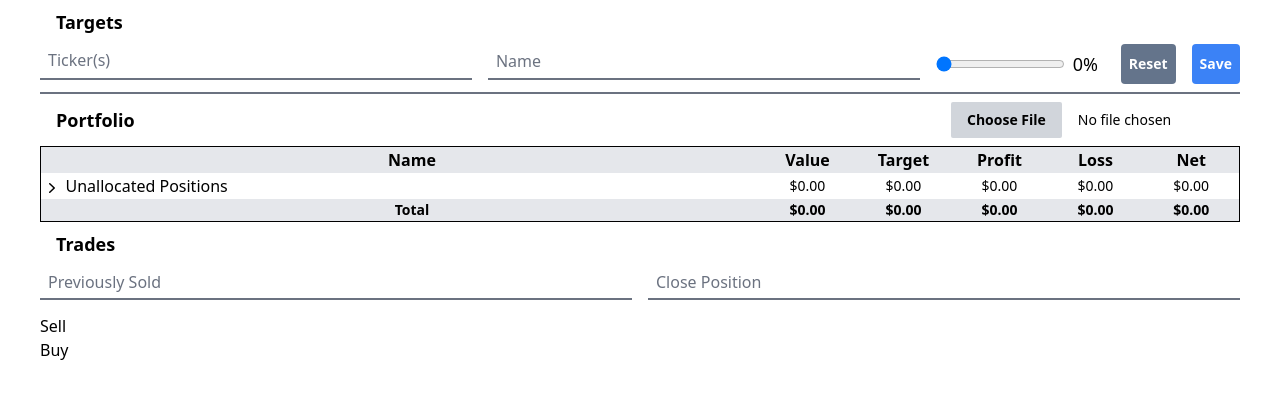
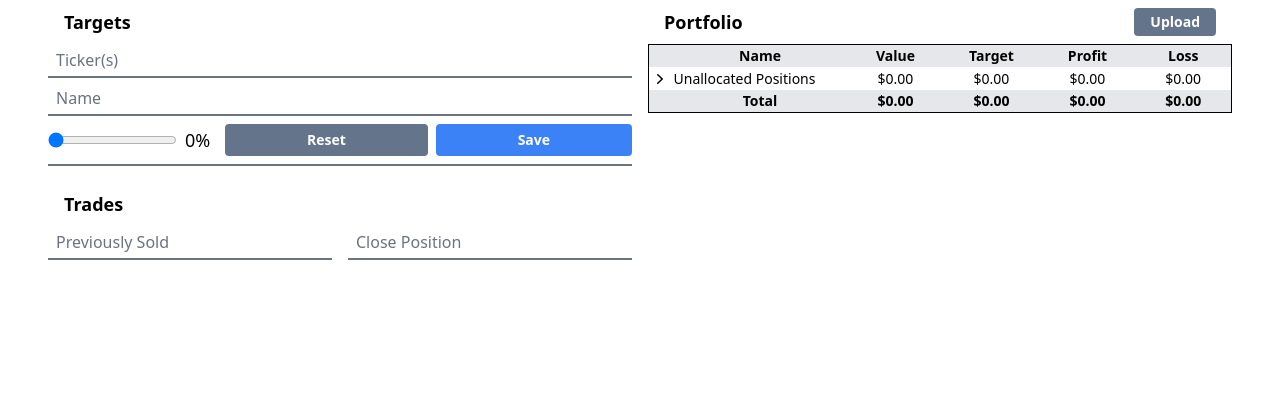
Before and after one commit to sbquinlan/portfolio_tlh, a React (Vite) app: page / in a window 1280 px wide. Shown: the top 398 px of the page. Built offline with nearby package versions, Linux system fonts and the light colour scheme.

Commit message:
Grid layout, trades table. need to move some things into the store and support direct indexing

```diff
--- a/src/App.tsx
+++ b/src/App.tsx
@@ -4,7 +4,7 @@ import TradeSection from './components/TradeSection';
 
 function App() {
   return (
-    <div className="container mx-auto px-10">
+    <div className="container grid grid-flow-row-dense lg:grid-cols-2 grid-cols-1 gap-4 mx-auto md:px-12 px-4">
       <TargetSection />
       <PositionSection  />
       <TradeSection />
--- a/src/components/AccountUpload.tsx
+++ b/src/components/AccountUpload.tsx
@@ -1,5 +1,5 @@
 import Papa from 'papaparse';
-import React from 'react';
+import React, { useRef } from 'react';
 
 import type { AccountPosition } from '../data/portfolio';
 
@@ -56,12 +56,21 @@ export default function AccountUpload({ onChange }: TProps) {
     );
     onChange(positions);
   }
+  const input_ref = useRef<HTMLInputElement>(null);
   return (
-    <input
-      className="block text-sm file:mr-4 file:py-2 file:px-4 file:rounded-sm file:border-0 file:text-sm file:font-semibold file:bg-gray-300 hover:file:bg-gray-200"
-      type="file"
-      accept="csv"
-      onChange={_onChange}
-    />
+    <span>
+      <input ref={input_ref}
+        className="hidden"
+        type="file"
+        accept="csv"
+        onChange={_onChange}
+      />
+      <button
+        className='bg-slate-500 hover:bg-blue-700 text-white text-sm font-semibold py-1 px-4 rounded'
+        onClick={() => { input_ref.current?.click() }}
+      >
+        Upload
+      </button>
+    </span>
   );
 }
--- a/src/components/PositionSection.tsx
+++ b/src/components/PositionSection.tsx
@@ -2,20 +2,16 @@ import { useAppDispatch } from '../data/store';
 import AccountUpload from './AccountUpload';
 import PositionTable from './PositionTable';
 import { loadPositions } from '../data/portfolio'
+import SectionCard from './SectionCard';
 
-type TProps = {
-};
-function PositionSection({ }: TProps) {
+type TProps = {};
+function PositionSection({}: TProps) {
 
   const dispatch = useAppDispatch();
   return (
-    <div>
-      <div className="flex flex-row items-center py-2 px-4">
-        <h1 className="flex-1 text-lg font-bold">Portfolio</h1>
-        <AccountUpload onChange={(p) => dispatch(loadPositions(p))} />
-      </div>
+    <SectionCard title='Portfolio' header={<AccountUpload onChange={(p) => dispatch(loadPositions(p))} />}>
       <PositionTable />
-    </div>
+    </SectionCard>
   );
 }
 export default PositionSection;
--- a/src/components/PositionTable.tsx
+++ b/src/components/PositionTable.tsx
@@ -1,30 +1,18 @@
-import React, { ReactNode } from 'react';
+import { Fragment } from 'react';
 
 import {
-  IKeyable,
   StringColumn,
   NumberColumn,
   TSortableTableChildProps,
   TSortableTableRowProps,
-  SortableTable
+  SortableTable,
+  MoneyColumn
 } from '../ui/SortableTable';
 import { DisplayTargetState } from '../data/display';
 import { AccountPosition } from '../data/portfolio';
 import formatDollas from '../lib/format_dollas';
 import { CollapsibleTable, TCollapsibleNestedChildProps } from '../ui/CollapsibleTable';
 import { useAppSelector } from '../data/store';
-class MoneyColumn<TRow extends IKeyable> extends NumberColumn<TRow> {
-  constructor(
-    label: string,
-    getValue: (r: TRow) => number,
-  ) {
-    super(label, getValue);
-  }
-
-  getFormattedValue(r: TRow): ReactNode {
-    return formatDollas(this.getValue(r));
-  }
-}
 
 const NESTED_COLUMNS = [
   new StringColumn<AccountPosition>(
@@ -43,10 +31,10 @@ const NESTED_COLUMNS = [
     'Loss',
     (r) => r.loss,
   ),
-  new MoneyColumn<AccountPosition>(
-    'Net',
-    (r) => r.loss + r.gain,
-  ),
+  // new MoneyColumn<AccountPosition>(
+  //   'Net',
+  //   (r) => r.loss + r.gain,
+  // ),
 ]
 
 function TargetTableRowFragment({
@@ -54,13 +42,13 @@ function TargetTableRowFragment({
   cols,
 }: TSortableTableRowProps<DisplayTargetState>) {
   return (
-    <React.Fragment>
+    <Fragment>
       {cols.map(c => (
         <td key={c.key} className={c.label === 'Name' ? 'max-w-0 truncate text-left' : 'text-center text-sm w-24'}>
           {c.getFormattedValue(row)}
         </td>
       ))}
-    </React.Fragment>
+    </Fragment>
   );
 }
 
@@ -86,7 +74,7 @@ function TargetTableFooter({
           )
         ))}
       </tr>
-  </tfoot>
+    </tfoot>
   )
 }
 
@@ -99,7 +87,7 @@ function PositionTableBody({
       {rows.map(r => (
         <tr key={r.key}>
           {cols.map(c => (
-            <td key={c.key} className={c.label === 'Symbol' ? 'max-w-0 truncate text-sm font-medium pl-2' : 'text-center text-xs w-24'}>
+            <td key={c.key} className={c.label === 'Symbol' ? 'max-w-0 truncate text-xs font-medium pl-2' : 'text-center text-xs w-24'}>
               {c.getFormattedValue(r)}
             </td>
           ))}
@@ -115,6 +103,7 @@ function NestedPositionTable({
   if (!row.holdings.length) return null;
   return (
     <SortableTable
+      className='table-auto w-full border-y border-black'
       rows={row.holdings}
       cols={NESTED_COLUMNS}
       bodyComponent={PositionTableBody}
@@ -122,8 +111,8 @@ function NestedPositionTable({
   )
 }
 
-type TProps = { };
-function PositionTable({  }: TProps) {
+type TProps = {};
+function PositionTable({}: TProps) {
   const { total_value, positions } = useAppSelector(({ targets, positions }) => {
     const all_targets = Object.values(targets)
     const portfolio_positions = all_targets.reduce<DisplayTargetState[]>(
@@ -173,15 +162,15 @@ function PositionTable({  }: TProps) {
       'Loss',
       (r) => r.holdings.reduce<number>((sum, p) => sum + p.loss, 0),
     ),
-    new MoneyColumn<DisplayTargetState>(
-      'Net',
-      (r) => r.holdings.reduce<number>((sum, p) => sum + p.loss + p.gain, 0),
-    ),
+    // new MoneyColumn<DisplayTargetState>(
+    //   'Net',
+    //   (r) => r.holdings.reduce<number>((sum, p) => sum + p.loss + p.gain, 0),
+    // ),
   ];
 
   return (
     <CollapsibleTable
-      className="table-auto w-full border border-black"
+      className="overflow-auto table-auto max-h-80 w-full text-sm border border-black"
       rows={positions}
       cols={TARGET_COLUMNS}
       fragmentComponent={TargetTableRowFragment}
--- /dev/null
+++ b/src/components/SectionCard.tsx
@@ -0,0 +1,20 @@
+import { PropsWithChildren } from "react";
+
+type TProps = {
+  title: string,
+  header?: React.ReactNode
+} & React.HTMLAttributes<HTMLDivElement>;
+function SectionCard({ className, title, header, children, ... rest }: PropsWithChildren<TProps>) {
+  return (
+    <div className={`flex flex-col ${className}`} {... rest}>
+      <div className="flex-shrink-0 flex flex-row items-center py-2 px-4">
+        <h1 className="flex-1 truncate text-lg font-bold">{title}</h1>
+        {header}
+      </div>
+      <div className="flex-1 overflow-auto">
+        {children}
+      </div>
+    </div>
+  )
+}
+export default SectionCard;
--- a/src/components/TargetEditor.tsx
+++ b/src/components/TargetEditor.tsx
@@ -31,11 +31,10 @@ export function TargetEditor({ target: selected, saveTarget, clearTarget }: TTar
   }, [symbol_search, target_draft.tickers])
   const display_weight = Math.round((target_draft.weight ?? 0) * 100)
   return (
-    <div className='flex flex-row items-stretch gap-4 h-10 w-full mb-2 text-sm'>
-      <Tokenizer
+    <div className='flex-shrink-0 w-full text-sm mb-2'>
+      <Tokenizer className="form-input mt-0 mb-1 px-2 py-1 border-0 border-b-2 focus-within:border-blue-600 focus:ring-0 cursor-text"
         aria-label="tickers"
         placeholder="Ticker(s)"
-        className="flex-grow form-input mt-0 mb-1 px-2 py-1 border-0 border-b-2 focus-within:border-blue-600 focus:ring-0 cursor-text"
         options={options}
         value={symbol_search}
         onChange={e => {
@@ -65,12 +64,13 @@ export function TargetEditor({ target: selected, saveTarget, clearTarget }: TTar
         listComponent={TickerTypeaheadList}
         tokensComponent={TickerTokenList}
       />
-      <input className='flex-grow form-input mt-0 mb-1 px-2 py-1 border-0 border-b-2 focus-within:border-blue-600 focus:ring-0 cursor-text'
+      <input className='w-full form-input mt-0 mb-2 px-2 py-1 border-0 border-b-2 focus-within:border-blue-600 focus:ring-0 cursor-text'
         type="text"
         placeholder='Name'
         value={target_draft.name}
         onChange={e => setTargetDraft({ ... target_draft, name: e.target.value })}
       />
+      <div className='flex flex-row items-stretch justify-evenly justify-items-stretch gap-2 h-8'>
         <span className='flex flex-row items-center'>
           <input
             className=''
@@ -82,7 +82,7 @@ export function TargetEditor({ target: selected, saveTarget, clearTarget }: TTar
           <span className='w-10 px-2 py-1 text-lg'>{display_weight}%</span>
         </span>
         <button
-        className='bg-slate-500 hover:bg-blue-700 text-white font-semibold py-1 px-2 rounded'
+          className='flex-grow bg-slate-500 hover:bg-blue-700 text-white font-semibold py-1 px-1 rounded'
           onClick={() => {
             clearTarget()
             setTargetDraft({ weight: 0, name: '', tickers: [] })
@@ -91,7 +91,7 @@ export function TargetEditor({ target: selected, saveTarget, clearTarget }: TTar
           Reset
         </button>
         <button
-        className='bg-blue-500 hover:bg-blue-700 text-white font-semibold py-1 px-2 rounded'
+          className='flex-grow bg-blue-500 hover:bg-blue-700 text-white font-semibold py-1 px-1 rounded'
           onClick={() => {
             saveTarget(target_draft)
             setTargetDraft({ weight: 0, name: '', tickers: [] })
@@ -100,5 +100,6 @@ export function TargetEditor({ target: selected, saveTarget, clearTarget }: TTar
           Save
         </button>
       </div>
+    </div>
   )
 }
--- a/src/components/TargetRow.tsx
+++ b/src/components/TargetRow.tsx
@@ -15,8 +15,8 @@ function TargetRow({ target, onSelectTarget, onDeleteTarget }: TProps) {
       className="flex flex-row select-none items-center border-b border-gray-500 last:border-b-0 px-2 py-1 hover:border-blue-500 hover:bg-blue-300 cursor-pointer"
       onClick={priv_onSelect}
     >
-      <div className="flex-1 overflow-hidden">
-        <div className="overflow-hidden whitespace-nowrap overflow-ellipsis">
+      <div className="flex-1">
+        <div className="truncate">
           <span className="text-sm font-semibold">{target.name}</span>
           <span className="text-sm text-gray-500 ml-2">{target.tickers.join(', ')}</span>
         </div>
--- a/src/components/TargetSection.tsx
+++ b/src/components/TargetSection.tsx
@@ -3,9 +3,9 @@ import { useAppSelector, useAppDispatch } from '../data/store';
 import { TargetPosition, removeTarget, saveTarget } from '../data/targets';
 import TargetRow from './TargetRow';
 import { TargetEditor } from './TargetEditor';
+import SectionCard from './SectionCard';
 
-type TProps = {
-};
+type TProps = {};
 function TargetSection({}: TProps) {
   const targets = useAppSelector(
     ({ targets }) => Object.values(targets).sort((a, b) => b.weight - a.weight)
@@ -13,10 +13,8 @@ function TargetSection({}: TProps) {
   const dispatch = useAppDispatch();
   const [selected, setSelected] = useState<TargetPosition | undefined>(undefined);
   return (
-    <div>
-      <div className="flex flex-row items-center py-2 px-4">
-        <h1 className="flex-1 text-lg font-bold">Targets</h1>
-      </div>
+    <SectionCard title='Targets'>
+      <div className='flex flex-col max-h-full'>
         <TargetEditor
           target={selected}
           saveTarget={t => {
@@ -36,6 +34,7 @@ function TargetSection({}: TProps) {
           ))}
         </ul>
       </div>
+    </SectionCard>
   );
 }
 
--- a/src/components/TradeSection.tsx
+++ b/src/components/TradeSection.tsx
@@ -1,5 +1,4 @@
 import { useMemo, useState } from 'react';
-import formatDollas from '../lib/format_dollas';
 import { rank_options } from '../lib/string_search';
 import { Tokenizer } from '../ui/Tokenizer';
 import TickerTokenList from './TickerTokenList';
@@ -7,45 +6,57 @@ import TickerTypeaheadList from './TickerTypeaheadList';
 import { AccountPosition } from '../data/portfolio';
 import { TargetPosition } from '../data/targets';
 import { useAppSelector } from '../data/store';
+import TradeTable, { Trade } from './TradeTable';
+import SectionCard from './SectionCard';
 
-type TProps = {
-};
+type TProps = {};
 function TradeSection({ }: TProps) {
   const { targets, positions } = useAppSelector(state => state);
+  const all_positions = Object.values(positions)
+  const all_tickers = all_positions.reduce<string[]>(
+    (list, pos) => list.concat([pos.ticker]),
+    [],
+  );
 
   const [wash_sale_search, setWashSaleSearch] = useState('');
   const [wash_sale, setWashSale] = useState<string[]>([]);
+  const wash_sale_options = useMemo(
+    () => rank_options(wash_sale_search.toUpperCase(), all_tickers, wash_sale, t => t),
+    [wash_sale, wash_sale_search, all_tickers]
+  );
 
   const [offset_gains_search, setOffsetGainsSearch] = useState('');
   const [offset_gains, setOffsetGains] = useState<string[]>([]);
+  const offset_gains_options = useMemo(
+    () => rank_options(offset_gains_search.toUpperCase(), all_tickers, offset_gains, t => t),
+    [offset_gains, offset_gains_search, all_tickers]
+  );
 
-  const {
-    all_positions,
-    all_tickers,
-  } = useMemo(() => {
-    const all_positions = Object.values(positions);
-    return {
-      all_positions,
-      all_tickers: all_positions.reduce<string[]>(
-        (list, pos) => list.concat([pos.ticker]),
-        [],
-      ),
-    }
-  }, [positions]);
-
-  const sell_orders = all_positions.filter(p => p.loss < 0)
-    .map(l => ({ ticker: l.ticker, value: l.lossvalue, net: l.loss }))
-    .concat(
-      offset_gains
-        .map(ticker => positions[ticker]!)
-        .map(l => ({ ticker: l.ticker, value: l.value, net: l.loss + l.gain }))
-    )
-    .sort((a, b) => b.value - a.value);
+  const sell_orders = [
+    ... all_positions
+      .filter(p => p.loss < 0)
+      .map<Trade>(l => ({
+        ... l,
+        order: 'sell',
+        value: l.lossvalue,
+        gain: 0
+      })),
+      // TODO: need to aggregate by ticker
+    ... offset_gains
+      .map(ticker => positions[ticker]!)
+      .map<Trade>(l => ({
+        ... l,
+        order: 'sell',
+        value: l.value - l.lossvalue,
+        loss: 0
+      })),
+  ];
   const sell_tickers = sell_orders.map(l => l.ticker)
   const total_liquid = sell_orders.reduce<number>((sum, p) => sum + p.value, 0)
 
   const adjusted_values = Object.values(targets)
     .filter(t => t.weight > 0)
+    // TODO: this is dangerous because it throws off the rebalance by eliminating a target
     .filter(t => !t.tickers.every(ticker => ~sell_tickers.indexOf(ticker)))
     .map<[TargetPosition, number]>(
       t => [
@@ -60,40 +71,43 @@ function TradeSection({ }: TProps) {
     .reduce((max, t) => Math.max(max, t), 0);
   const catchup_amount = t_max - t_adj;
 
-  const buy_trades = adjusted_values
+  const buy_orders = adjusted_values
     .map<[TargetPosition, number]>(
       ([t, v]) => [
         t,
         catchup_amount > 0 ? (t_max * t.weight - v) / catchup_amount : 0,
       ])
-    .map<[string[], number]>(
-      ([t, p]) => [
-        t.tickers.filter(ticker => !~sell_tickers.indexOf(ticker)),
-        Math.min(catchup_amount, total_liquid) * p +
-          Math.max(0, total_liquid - catchup_amount) * t.weight
-      ])
-    .filter(([_, amt]) => amt > 0)
-    .sort(([_, a], [__, b]) => b - a);
+    .map<Trade>(
+      ([t, p]) => ({
+        key: t.key,
+        order: 'buy',
+        ticker: t.tickers.filter(ticker => !~sell_tickers.indexOf(ticker))[0],
+        gain: 0,
+        loss: 0,
+        value: -1 * (Math.min(catchup_amount, total_liquid) * p +
+          Math.max(0, total_liquid - catchup_amount) * t.weight)
+      })
+    )
+    .filter(({ value }) => value < 0);
+  const trades = [... sell_orders, ... buy_orders]
+    .sort(({ value: a_val }, { value: b_val }) => b_val - a_val);
 
   return (
-    <div>
-      <div className="flex flex-row items-center py-2 px-4">
-        <h1 className="flex-1 text-lg font-bold">Trades</h1>
-      </div>
+    <SectionCard title='Trades'>
       <div className='flex flex-row items-stretch gap-4 h-10 w-full mb-2 text-sm'>
         <div className='w-full'>
           <Tokenizer
             aria-label="Wash Sale"
             placeholder="Previously Sold"
             className="flex-grow form-input mt-0 mb-1 px-2 py-1 border-0 border-b-2 focus-within:border-blue-600 focus:ring-0 cursor-text"
-            options={rank_options(wash_sale_search.toUpperCase(), all_tickers, wash_sale, t => t)}
+            options={wash_sale_options}
             value={wash_sale_search}
             onChange={e => setWashSaleSearch(e.target.value)}
             tokens={wash_sale}
             onRemoveToken={(d) => {
               setWashSale(tickers => tickers.filter(t => t !== d))
             }}
-            onSelectOption={(a) => {
+            onSelectOption={(a: string) => {
               setWashSale(tickers => tickers.concat([a]))
               setWashSaleSearch('')
             }}
@@ -106,14 +120,14 @@ function TradeSection({ }: TProps) {
             aria-label="Close Position"
             placeholder="Close Position"
             className="flex-grow form-input mt-0 mb-1 px-2 py-1 border-0 border-b-2 focus-within:border-blue-600 focus:ring-0 cursor-text"
-            options={rank_options(offset_gains_search.toUpperCase(), all_tickers, offset_gains, t => t)}
+            options={offset_gains_options}
             value={offset_gains_search}
             onChange={e => setOffsetGainsSearch(e.target.value)}
             tokens={offset_gains}
             onRemoveToken={(d) => {
               setOffsetGains(tickers => tickers.filter(t => t !== d))
             }}
-            onSelectOption={(a) => {
+            onSelectOption={(a: string) => {
               setOffsetGains(tickers => tickers.concat([a]))
               setOffsetGainsSearch('')
             }}
@@ -122,29 +136,8 @@ function TradeSection({ }: TProps) {
           />
         </div>
       </div>
-      <div>
-        <h2>Sell</h2>
-        <ul>
-          {sell_orders.map((p) => (
-            <li key={p.ticker}>
-              <span>{p.ticker}</span>
-              <span>{formatDollas(p.value)}</span>
-            </li>
-          ))}
-        </ul>
-      </div>
-      <div>
-        <h2>Buy</h2>
-        <ul>
-          {buy_trades.map(([ticker, amount]) => (
-            <li key={ticker.join(', ')}>
-              <span>{ticker.join(', ')}</span>
-              <span>{formatDollas(amount)}</span>
-            </li>
-          ))}
-        </ul>
-      </div>
-    </div>
+      <TradeTable trades={trades} />
+    </SectionCard>
   );
 }
 
--- /dev/null
+++ b/src/components/TradeTable.tsx
@@ -0,0 +1,86 @@
+import format_dollas from "../lib/format_dollas";
+import { MoneyColumn, NumberColumn, SortableTable, StringColumn, TSortableTableChildProps } from "../ui/SortableTable";
+
+export type Trade = {
+  key: string,
+  order: 'buy' | 'sell',
+  ticker: string,
+  value: number,
+  gain: number,
+  loss: number,
+}
+
+const COLUMNS = [
+  new StringColumn<Trade>(
+    'Buy / Sell',
+    (r) => r.order,
+  ),
+  new StringColumn<Trade>(
+    'Ticker',
+    (r) => r.ticker,
+  ),
+  new MoneyColumn<Trade>(
+    'Value',
+    (r) => r.value,
+  ),
+  new MoneyColumn<Trade>(
+    'Profit',
+    (r) => r.gain,
+  ),
+  new MoneyColumn<Trade>(
+    'Loss',
+    (r) => r.loss,
+  ),
+];
+
+function TradeTableBody({
+  rows,
+  cols,
+}: TSortableTableChildProps<Trade>) {
+  return (
+    <tbody>
+      {rows.map(r => (
+        <tr key={r.key} className={r.order === 'buy' ? 'bg-green-200' : 'bg-red-200'}>
+          {cols.map(c => (
+            <td key={c.key} className='text-center text-xs w-24'>
+              {c.getFormattedValue(r)}
+            </td>
+          ))}
+        </tr>
+      ))}
+    </tbody>
+  )
+}
+
+function TradeTableFooter({
+  rows,
+  cols
+}: TSortableTableChildProps<Trade>) {
+  return (
+    <tfoot>
+      <tr className="bg-gray-200">
+        {cols.map(c => (
+          <td key={c.key} className='text-center text-sm font-semibold'>
+            {c instanceof NumberColumn ? format_dollas(rows.reduce((sum, row) => sum + c.getValue(row), 0)) : '--'}
+          </td>
+        ))}
+      </tr>
+    </tfoot>
+  )
+}
+
+type TProps = { trades: Trade[] };
+function TradeTable({ trades }: TProps) {
+  if (!trades.length) return null
+  return (
+    <SortableTable
+      className="w-full table-auto border border-black"
+      rows={trades}
+      cols={COLUMNS}
+      bodyComponent={TradeTableBody}
+      footerComponent={TradeTableFooter}
+    />
+  )
+}
+
+export default TradeTable;
--- a/src/ui/CollapsibleTable.tsx
+++ b/src/ui/CollapsibleTable.tsx
@@ -113,7 +113,7 @@ export function CollapsibleTable<TRow extends IKeyable>({
   return (
     <table className="w-full table-auto" { ... rest }>
       <SortableTableHeader
-        className='bg-gray-200'
+        className='bg-gray-200 text-sm'
         cols={cols_for_header}
         sort={sort}
         setSort={setSort}
--- a/src/ui/SortableTable.tsx
+++ b/src/ui/SortableTable.tsx
@@ -1,5 +1,6 @@
 import React, { ReactNode, SetStateAction, useState } from 'react';
 import { Down, Up } from './icons';
+import formatDollas from '../lib/format_dollas';
 
 export interface IKeyable { key: string };
 export class TableColumn<TRow extends IKeyable, TValue extends ReactNode> implements IKeyable {
@@ -39,6 +40,18 @@ export class NumberColumn<TRow extends IKeyable> extends SortableColumn<TRow, nu
       getValue,
       (a: TRow, b: TRow) => getValue(b) - getValue(a)
     )
+  }
+}
+export class MoneyColumn<TRow extends IKeyable> extends NumberColumn<TRow> {
+  constructor(
+    label: string,
+    getValue: (r: TRow) => number,
+  ) {
+    super(label, getValue);
+  }
+
+  getFormattedValue(r: TRow): ReactNode {
+    return formatDollas(this.getValue(r));
   }
 }
 
@@ -151,7 +164,7 @@ export function SortableTable<TRow extends IKeyable>({
   return (
     <table className="w-full table-auto" { ... rest }>
       <SortableTableHeader
-        className="border-b border-black cursor-pointer"
+        className="border-b border-black cursor-pointer text-xs"
         cols={cols}
         sort={sort}
         setSort={setSort}
```
Lines whose indentation alone changed are shown as unchanged.
